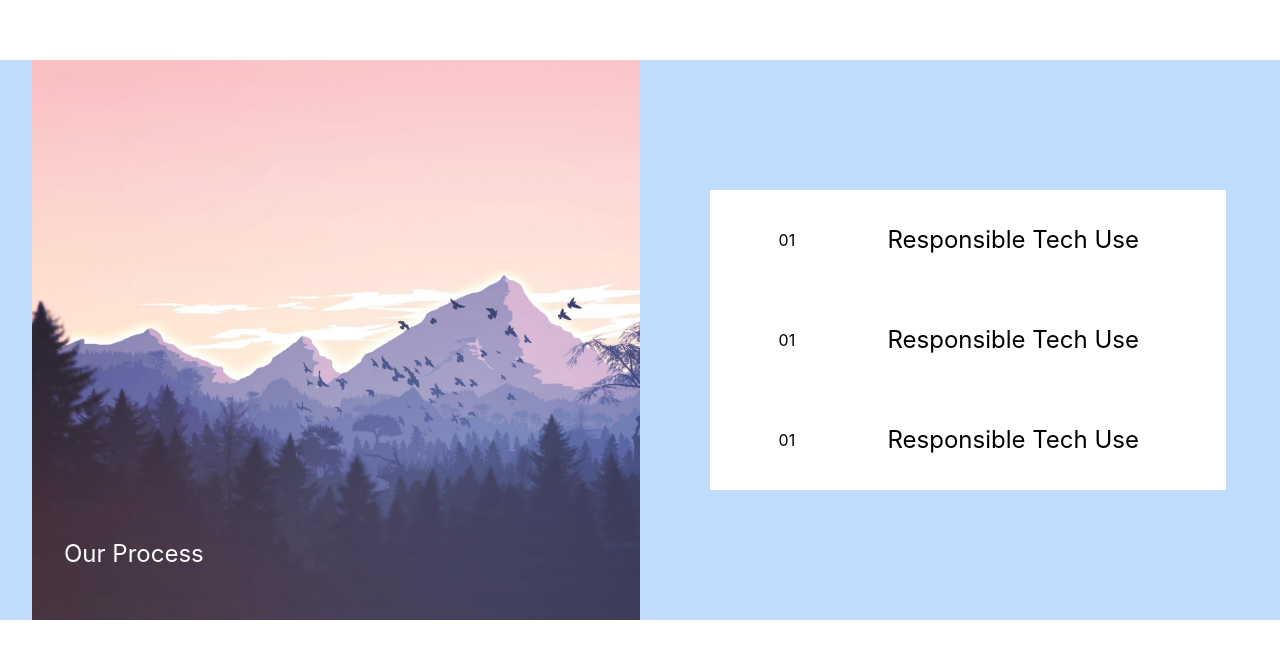
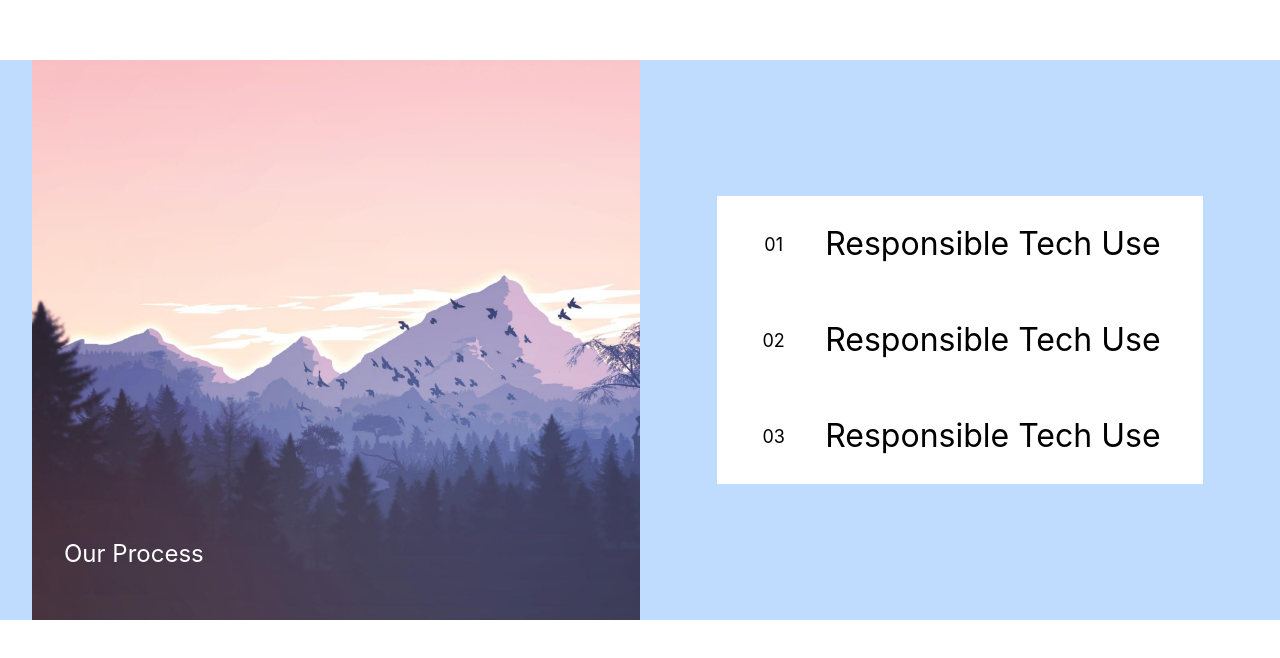
Before and after one commit to abhishekkuldeep/Design1, a React (Vite) app: page / in a window 1280 px wide. Shown: the part 2566-3224 px from the top of the page. Built offline with nearby package versions, Linux system fonts and the light colour scheme.

Commit message:
Added Dropdown on the page process

```diff
--- a/src/Components/DropdownMenu.jsx
+++ b/src/Components/DropdownMenu.jsx
@@ -1,21 +1,61 @@
+import { useState } from 'react'
 import style from '../Css_file/dropdown.module.css'
 
-function DropdownMenu() {
+function DropdownMenu({number}) {
+  const [menu,setMenu] = useState(false)
+
   return (
     <>
-      <div className={style.main}>
-        <div className={style.serialNo}>
-          <p>01</p>
+      <div className={style.main} onMouseEnter={()=>setMenu(true)} onMouseLeave={()=>setMenu(false)} >
+        <div className={style.header}  >
+          <div className={style.serialNo}>
+            <p>{number}</p>
+          </div>
+          <div className={style.title} >
+            <p>Responsible Tech Use</p>
+          </div>
+        </div>
+
+        { menu &&
+        <div className={style.body}>
+          <p>Using Machine Learning AI and NLP Technology Our Talanted Teams Develop Dynamic Solutions That</p>
+
+          <div className={style.points}>
+            <div className={style.tickMark}>
+              <h1 className={style.circle}></h1>
+            </div>
+
+            <div className={style.textContent}>
+              <p>Using Machine Learning AI and NLP Technology Our Talanted Teams Develop Dynamic Solutions That</p>
+            </div>
+
+          </div>
+
+
+          <div className={style.points}>
+            <div className={style.tickMark}>
+              <h1 className={style.circle}></h1>
+            </div>
+
+            <div className={style.textContent}>
+              <p>Using Machine Learning AI and NLP Technology Our Talanted Teams Develop Dynamic Solutions That</p>
+            </div>
+
+          </div>
+
+          <div className={style.points}>
+            <div className={style.tickMark}>
+              <h1 className={style.circle}></h1>
+            </div>
+
+            <div className={style.textContent}>
+              <p>Using Machine Learning AI and NLP Technology Our Talanted Teams Develop Dynamic Solutions That</p>
+            </div>
+
+          </div>
 
         </div>
-        <div className={style.title}>
-          <p>Responsible Tech Use</p>
-        </div>
-
-        <div className={style.content}>
-
-
-        </div>
+        }
 
       </div>
 
--- a/src/Pages/Process/Process.jsx
+++ b/src/Pages/Process/Process.jsx
@@ -2,6 +2,7 @@ import DropdownMenu from '../../Components/DropdownMenu'
 import style from '../Process/process.module.css'
 
 function Homepage4() {
+
   return (
     <>
         <div className={style.body}>
@@ -11,9 +12,10 @@ function Homepage4() {
             </div>
 
             <div className={style.dropDown}>
-              <DropdownMenu/>
-              <DropdownMenu/>
-              <DropdownMenu/>
+              <DropdownMenu number="01"/>
+              <DropdownMenu number="02"/>
+              <DropdownMenu number="03"/>
+
             </div>
 
           </div>
--- a/src/css_file/dropdown.module.css
+++ b/src/css_file/dropdown.module.css
@@ -1,26 +1,72 @@
 .main{
-    width:85%;
-    height: fit-content;
+    height: auto;
+    width: 80%;
     background-color: #ffffff;
-    padding: 2rem;
-    margin-left: 3rem;
-    display: flex;
+    margin-left: 2rem;
 }
 
+.header{
+    display: flex;
+    flex-direction: row;
+    margin: 0.5rem;
+    padding: 1rem;
+}
+
+
 .serialNo{
-    width: 20%;
-    height: 100%;
+    width: 15%;
+    display: flex;
+    justify-content: center;
+    align-items: center;
+    font-size: large;
+}
+
+.title{
+    width: 85%;
+    display: flex;
+    align-items: center;
+    justify-content: center;
+    font-weight: 400;
+    font-size: 2rem;
+}
+
+.body{
+    width: 100%;
+    height: auto;
+    padding-block: 1rem;
+}
+
+.body p{
+    font-weight: lighter;
+    font-size: medium;
+    padding-inline: 1rem;
+}
+
+.points{
+    width: 100%;
+    height: auto;
+    margin: 0.25rem;
+    display: flex;
+    flex-direction: row;
+}
+
+.tickMark{
+    height:auto;
+    width: 15%;
+    padding: 0.25rem;
     display: flex;
     align-items: center;
     justify-content: center;
 }
 
-.title{
-    width: 80%;
-    height: 100%;
-    display: flex;
-    align-items: center;
-    justify-content: center;
-    font-size:24px;
-    font-weight: 400;
+.circle{
+    height: 1.5rem;
+    width: 1.5rem;
+    border-radius: 100%;
+    background-color: #24b0c0;
 }
+
+.textContent{
+    height: auto;
+    width: 85%;
+}
```
